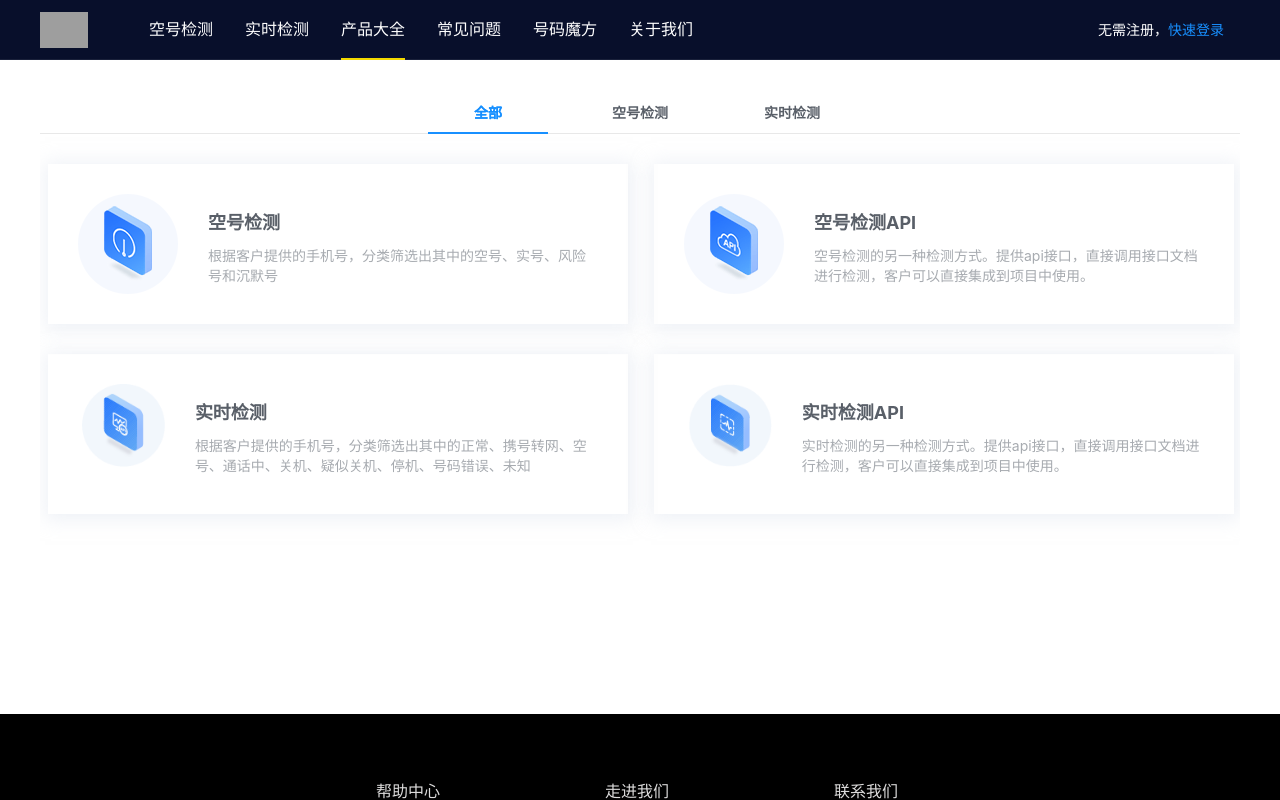
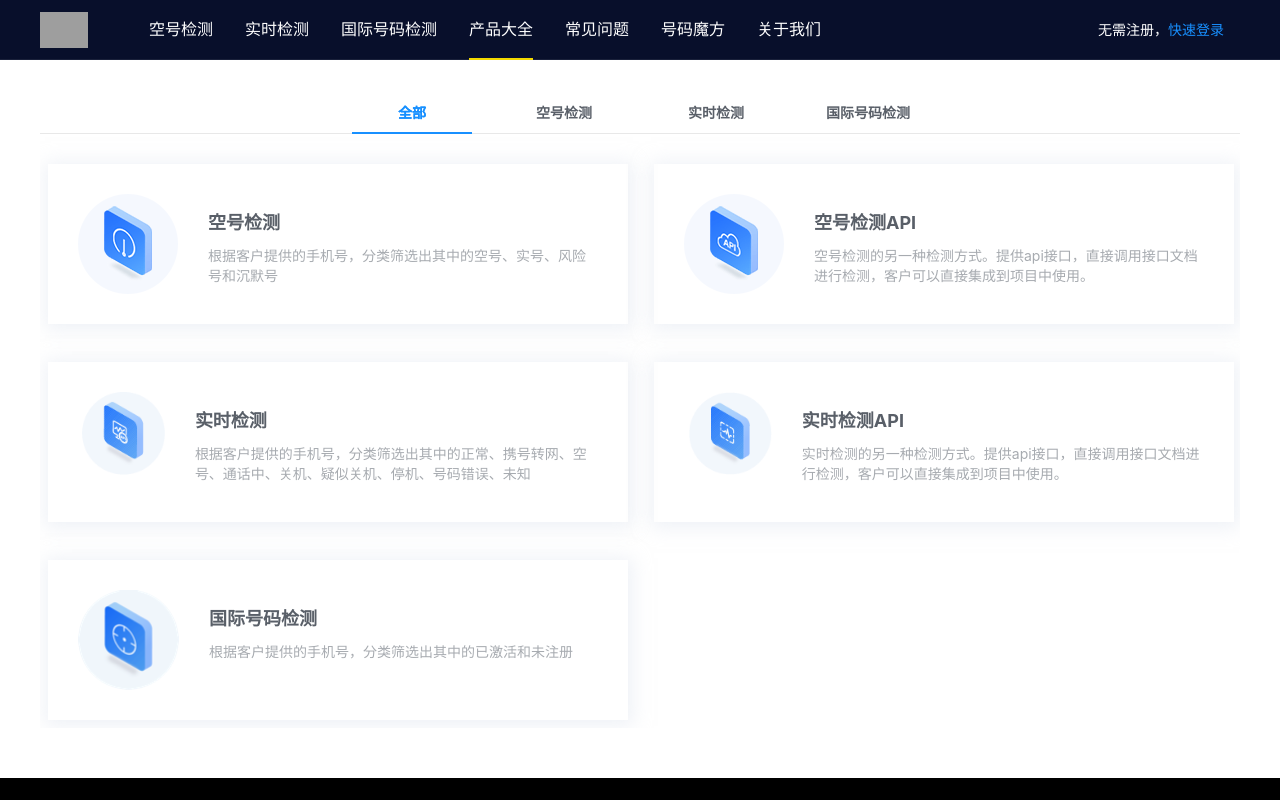
Before and after one commit to liuhong1222/empty-data-xl, a Vue app: page /prolist in a window 1280 px wide. Built offline with nearby package versions, Linux system fonts and the light colour scheme; no server answers; grey boxes are pictures that could not be loaded; what vue-monoplasty-slide-verify would draw is missing.

Commit message:
feat: 新增-国际号码检测-产品大全

```diff
--- a/src/components/indexHeader.vue
+++ b/src/components/indexHeader.vue
@@ -30,6 +30,13 @@
             }"
             @click="goto(getSessionToken() ? '/realtime' : '/')"
             >实时检测</a
+          >
+        </li>
+        <li>
+          <a
+            :class="{ active: path.indexOf('international') > -1 }"
+            @click="goto('/international')"
+            >国际号码检测</a
           >
         </li>
         <li>
--- /dev/null
+++ b/src/pages/international.vue
@@ -0,0 +1,18 @@
+<template>
+  <div class="">国际号码检测</div>
+</template>
+
+<script>
+export default {
+  name: 'international',
+  components: {},
+  data () {
+    return {}
+  },
+  computed: {},
+  created () {},
+  methods: {}
+}
+</script>
+
+<style lang="less" scoped></style>
--- a/src/pages/prolist.vue
+++ b/src/pages/prolist.vue
@@ -3,10 +3,19 @@
     <a-tabs defaultActiveKey="all" @change="callback">
       <a-tab-pane :tab="item.name" :key="item.key" v-for="item in allProcudt">
         <ul class="list-box">
-          <li v-for="child in item.children" :key="child.key" @click="gotoPath(child.path)">
-            <img data-v-6674de2a="" height="100" :src="child.img" :alt="child.name">
-            <h3>{{child.name}}</h3>
-            <p>{{child.description}}</p>
+          <li
+            v-for="child in item.children"
+            :key="child.key"
+            @click="gotoPath(child.path)"
+          >
+            <img
+              data-v-6674de2a=""
+              height="100"
+              :src="child.img"
+              :alt="child.name"
+            />
+            <h3>{{ child.name }}</h3>
+            <p>{{ child.description }}</p>
           </li>
         </ul>
       </a-tab-pane>
@@ -14,14 +23,14 @@
   </div>
 </template>
 <script>
-
 export default {
   name: 'prolist',
   data () {
     return {
       proGrouplist: [],
       prolist: [],
-      allProcudt: [ // 所有产品类别
+      allProcudt: [
+        // 所有产品类别
         {
           key: 'all',
           name: '全部',
@@ -31,28 +40,40 @@ export default {
               name: '空号检测',
               path: '/empty',
               img: require('../assets/index/empty_test.png'),
-              description: '根据客户提供的手机号，分类筛选出其中的空号、实号、风险号和沉默号'
+              description:
+                '根据客户提供的手机号，分类筛选出其中的空号、实号、风险号和沉默号'
             },
             {
               key: 'empty_api',
               name: '空号检测API',
               path: '/emptyapi',
               img: require('../assets/index/empty_api.png'),
-              description: '空号检测的另一种检测方式。提供api接口，直接调用接口文档进行检测，客户可以直接集成到项目中使用。'
+              description:
+                '空号检测的另一种检测方式。提供api接口，直接调用接口文档进行检测，客户可以直接集成到项目中使用。'
             },
             {
               key: 'realtime_test',
               name: '实时检测',
               path: '/realtime',
               img: require('../assets/index/realtime_test.png'),
-              description: '根据客户提供的手机号，分类筛选出其中的正常、携号转网、空号、通话中、关机、疑似关机、停机、号码错误、未知'
+              description:
+                '根据客户提供的手机号，分类筛选出其中的正常、携号转网、空号、通话中、关机、疑似关机、停机、号码错误、未知'
             },
             {
               key: 'realtime_api',
               name: '实时检测API',
               path: '/realtimeapi',
               img: require('../assets/index/realtime_api.png'),
-              description: '实时检测的另一种检测方式。提供api接口，直接调用接口文档进行检测，客户可以直接集成到项目中使用。'
+              description:
+                '实时检测的另一种检测方式。提供api接口，直接调用接口文档进行检测，客户可以直接集成到项目中使用。'
+            },
+            {
+              key: 'international_test',
+              name: '国际号码检测',
+              path: '/international',
+              img: require('../assets/index/international_test.png'),
+              description:
+                '根据客户提供的手机号，分类筛选出其中的已激活和未注册'
             }
           ]
         },
@@ -65,14 +86,16 @@ export default {
               name: '空号检测',
               path: '/empty',
               img: require('../assets/index/empty_test.png'),
-              description: '根据客户提供的手机号，分类筛选出其中的空号、实号、风险号和沉默号'
+              description:
+                '根据客户提供的手机号，分类筛选出其中的空号、实号、风险号和沉默号'
             },
             {
               key: 'empty_api',
               name: '空号检测API',
               path: '/emptyapi',
               img: require('../assets/index/empty_api.png'),
-              description: '空号检测的另一种检测方式。提供api接口，直接调用接口文档进行检测，客户可以直接集成到项目中使用。'
+              description:
+                '空号检测的另一种检测方式。提供api接口，直接调用接口文档进行检测，客户可以直接集成到项目中使用。'
             }
           ]
         },
@@ -85,22 +108,37 @@ export default {
               name: '实时检测',
               path: '/realtime',
               img: require('../assets/index/realtime_test.png'),
-              description: '根据客户提供的手机号，分类筛选出其中的正常、携号转网、空号、通话中、关机、疑似关机、停机、号码错误、未知'
+              description:
+                '根据客户提供的手机号，分类筛选出其中的正常、携号转网、空号、通话中、关机、疑似关机、停机、号码错误、未知'
             },
             {
               key: 'realtime_api',
               name: '实时检测API',
               path: '/realtimeapi',
               img: require('../assets/index/realtime_api.png'),
-              description: '实时检测的另一种检测方式。提供api接口，直接调用接口文档进行检测，客户可以直接集成到项目中使用。'
+              description:
+                '实时检测的另一种检测方式。提供api接口，直接调用接口文档进行检测，客户可以直接集成到项目中使用。'
+            }
+          ]
+        },
+        {
+          key: 'international',
+          name: '国际号码检测',
+          children: [
+            {
+              key: 'international_test',
+              name: '国际号码检测',
+              path: '/international',
+              img: require('../assets/index/international_test.png'),
+              description:
+                '根据客户提供的手机号，分类筛选出其中的已激活和未注册'
             }
           ]
         }
       ]
     }
   },
-  mounted () {
-  },
+  mounted () {},
   methods: {
     callback (key) {
       // console.log(key)
@@ -119,7 +157,7 @@ export default {
 <style lang="less">
 .prolist {
   padding-top: 30px;
-    padding-bottom: 80px;
+  padding-bottom: 50px;
   width: 1200px;
   margin-left: auto;
   margin-right: auto;
@@ -151,9 +189,9 @@ export default {
     height: 160px;
     padding: 30px;
     vertical-align: top;
-      margin: 30px 8px 0 18px;
+    margin: 30px 8px 8px 18px;
     box-shadow: 1px 2px 17px 4px rgba(223, 230, 239, 0.5);
-      transition: all .4s ease-in-out;
+    transition: all 0.4s ease-in-out;
     display: inline-block;
     cursor: pointer;
   }
--- a/src/router/index.js
+++ b/src/router/index.js
@@ -16,6 +16,7 @@ import rechargeComponent from '../pages/recharge.vue'
 import accountComponent from '../pages/account.vue'
 import emptyComponent from '../pages/empty.vue'
 import realtimeComponent from '../pages/realtime.vue'
+import internationalComponent from '../pages/international.vue'
 import emptyapiComponent from '../pages/emptyapi.vue'
 import realtimeapiComponent from '../pages/realtimeapi.vue'
 import testrecordComponent from '../pages/testrecord.vue'
@@ -111,6 +112,11 @@ var routes = [
         component: realtimeComponent
       },
       {
+        path: '/international',
+        name: 'international',
+        component: internationalComponent
+      },
+      {
         path: '/emptyapi',
         name: 'emptyapi',
         component: emptyapiComponent
```
Also changed, not shown: src/assets/index/international_test.png (added). Lines whose indentation alone changed are shown as unchanged.
